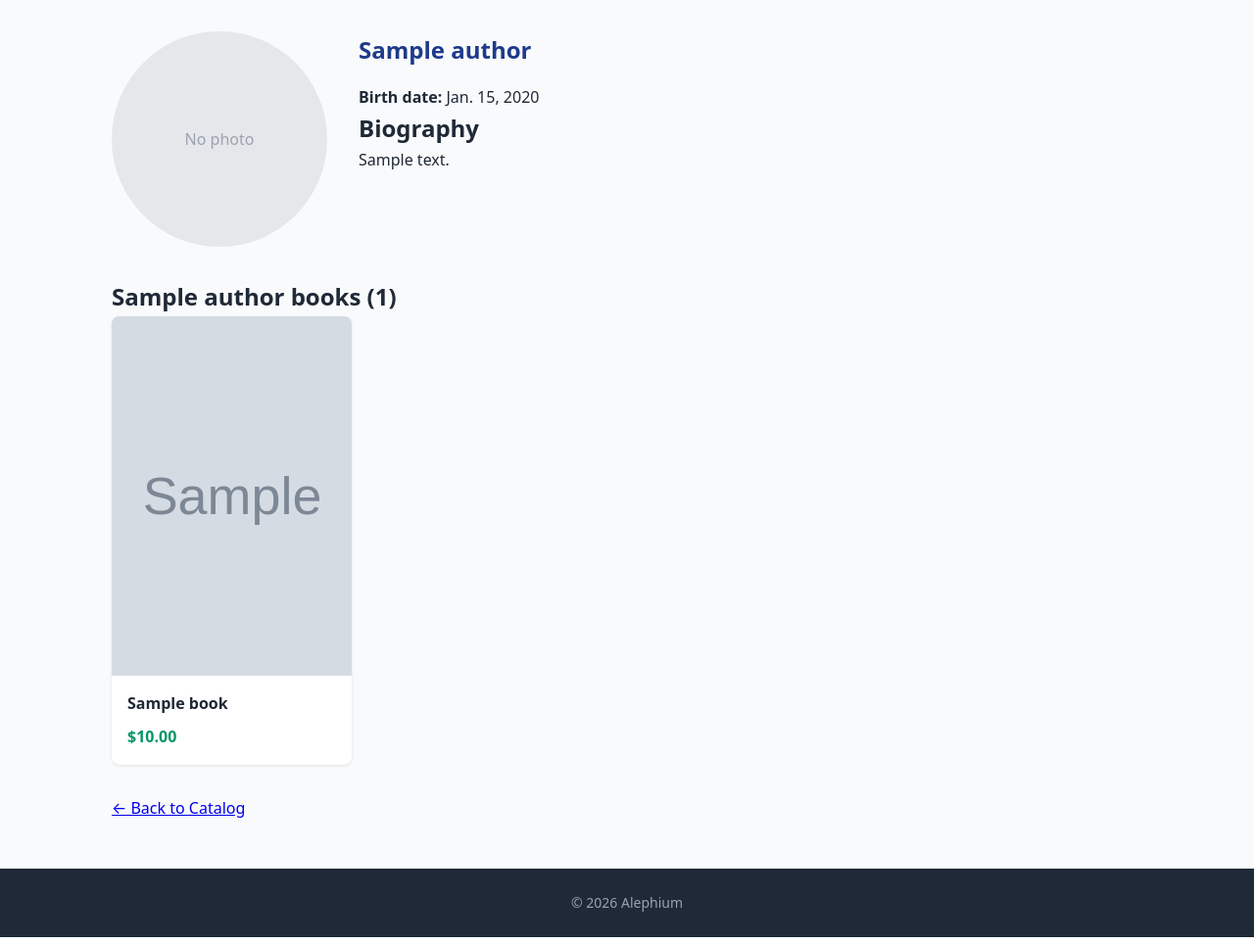
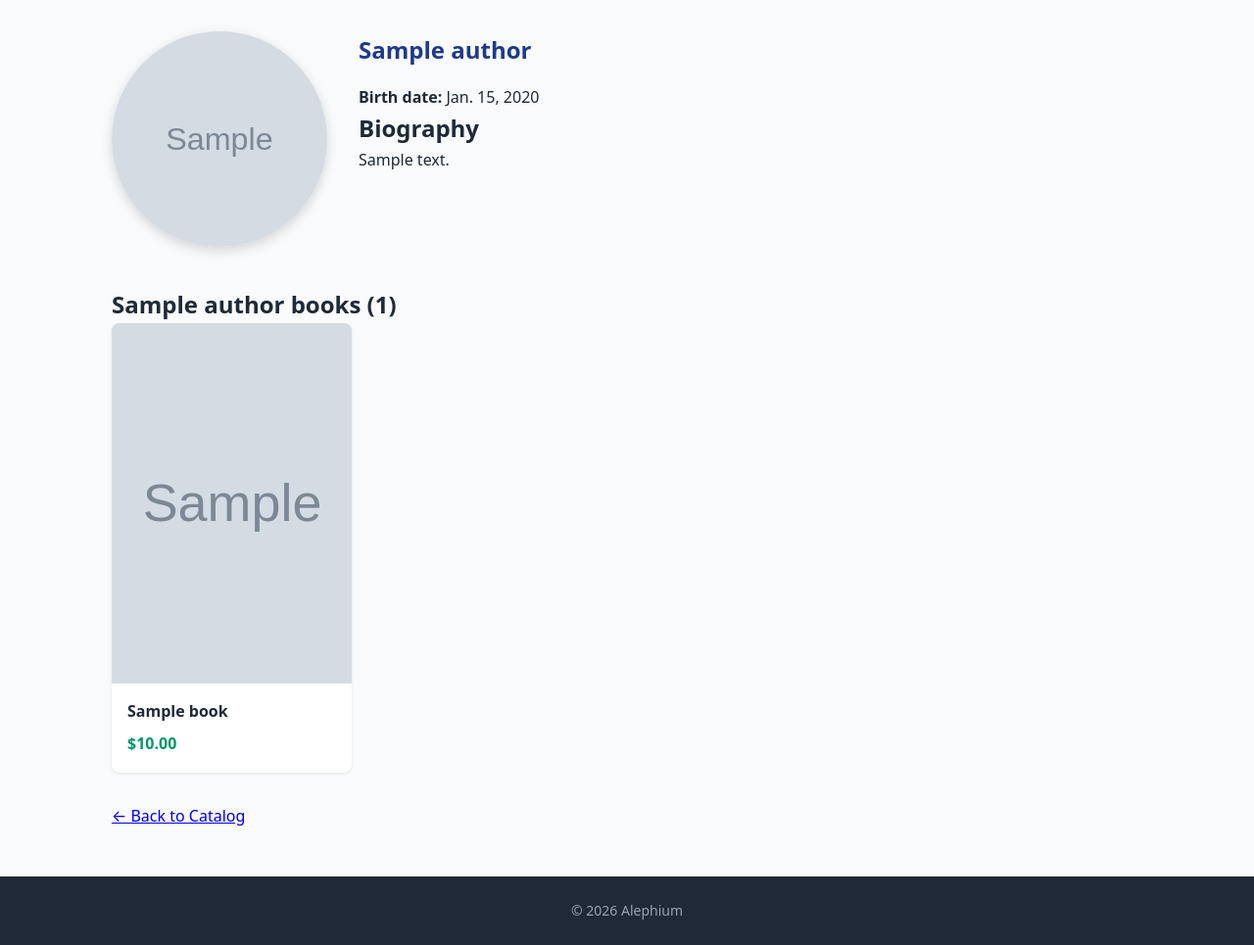
Before and after one commit to angel-amadoray/Alephium, a Django app: page /author/1/ in a window 1280 px wide. Shown: the part 70-1035 px from the top of the page at 98% size. Run offline with Django 5.2, Linux system fonts and the light colour scheme; tables that the repository leaves empty hold one stand-in row (values such as "Sample post"); grey boxes marked "Sample" are stand-in pictures.

Commit message:
- fix author_detail.html error on loading author image, simple name fix

```diff
--- a/django/books/templates/books/author_detail.html
+++ b/django/books/templates/books/author_detail.html
@@ -6,8 +6,8 @@
 <article class="author-detail">
     <div class="author-header">
         <div class="author-photo">
-            {% if author.photo %}
-                <img src="{{ author.photo.url }}" alt="{{ author.name }} photo">
+            {% if author.image %}
+                <img src="{{ author.image.url }}" alt="{{ author.name }} photo">
             {% else %}
                 <div class="no-photo">No photo</div>
             {% endif %}
```
